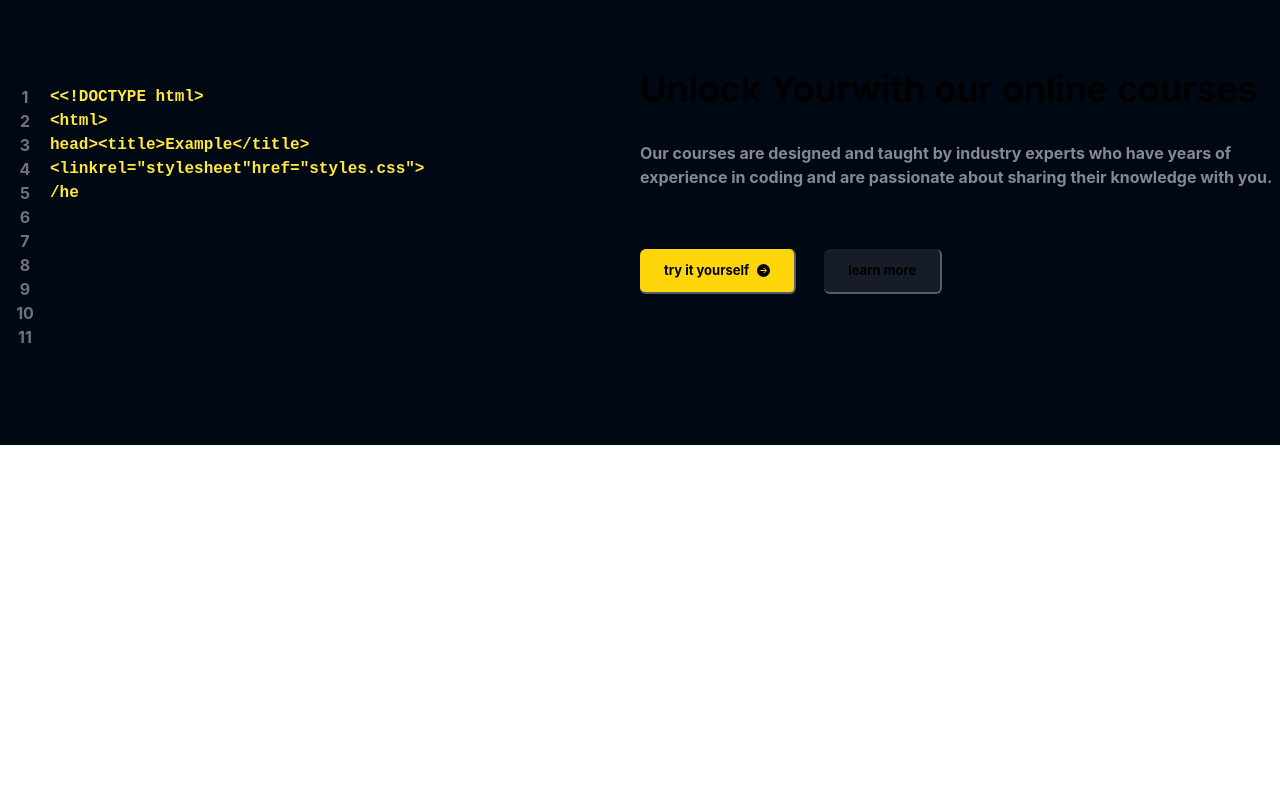
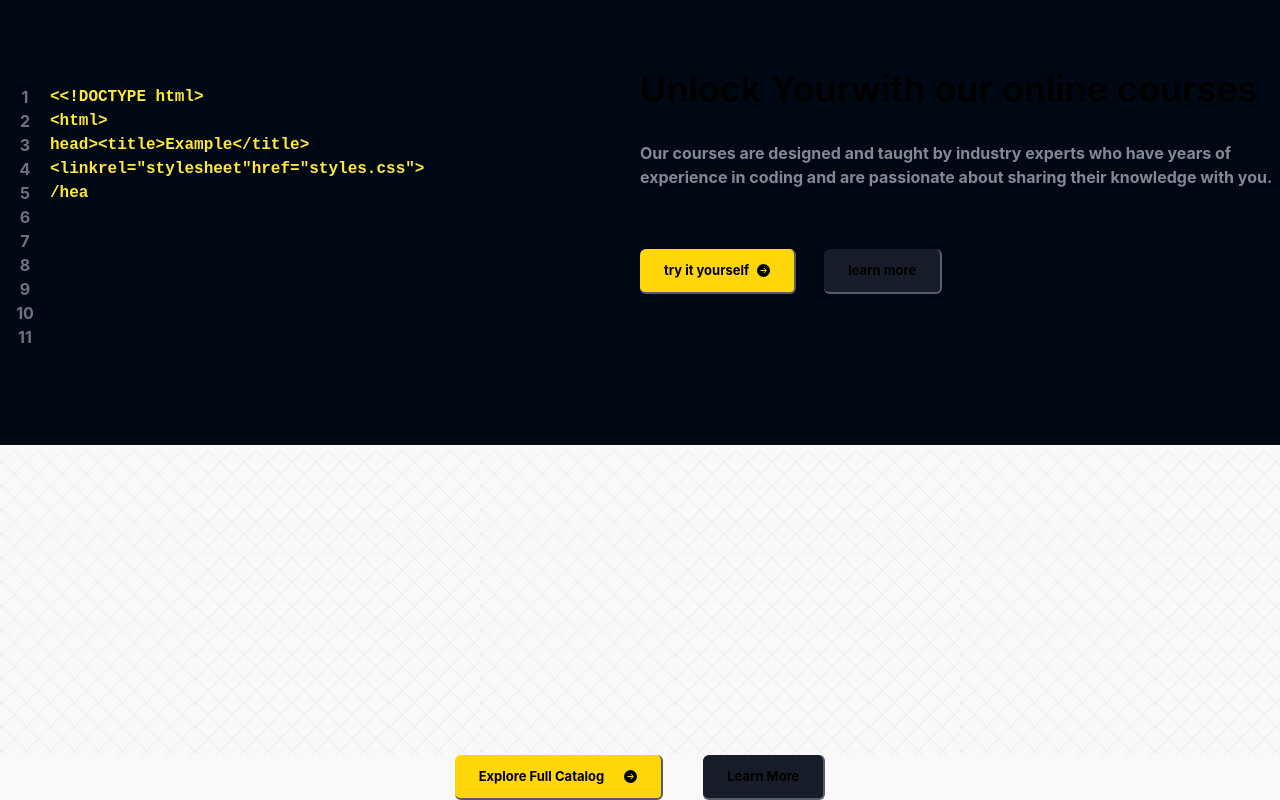
Before and after one commit to Soni895/Edu_tech, a React (Create React App) app: page / in a window 1280 px wide. Shown: the part 921-1721 px from the top of the page. Before the commit the page ends 1366 px from the top, so only its background shows below. Built offline with nearby package versions, Linux system fonts and the light colour scheme.

Commit message:
today commit

```diff
--- a/src/App.css
+++ b/src/App.css
@@ -5,5 +5,7 @@
 
  html.body{
     overflow: hidden;
-
  }
+ .homepage_bg {
+   background: url("../src/assets/Images/bghome.svg");
+}
--- a/src/Pages/Home.js
+++ b/src/Pages/Home.js
@@ -118,6 +118,26 @@ function Home() {
         </div>
 
     {/* // section  2 */}
+    <div className=' bg-pure-greys-5 text-richblack-700'>
+        <div className='homepage_bg h-[310px]'></div>
+        <div className='w-11/12 max-w-maxContent flex items-center justify-center gap-5 mx-auto'>
+        <div className=' flex flex-row gap-10  text-black'>
+        <Button   active={true} linkto={"/signup"}>
+            <div className='flex flex-row items-center gap-5'>Explore Full Catalog
+            <BsArrowRightCircleFill/> </div>
+            </Button>
+
+            <Button active={false} linkto={"/signup"}>
+            Learn More
+            </Button>
+
+        </div>
+    </div>
+    </div>
+    <div className='w-11/12 max-w-maxContent flex flex-col  items-center justify-center gap-5 mx-auto'>
+
+    </div>
+
 
 
   {/* // section  3 */}
```
